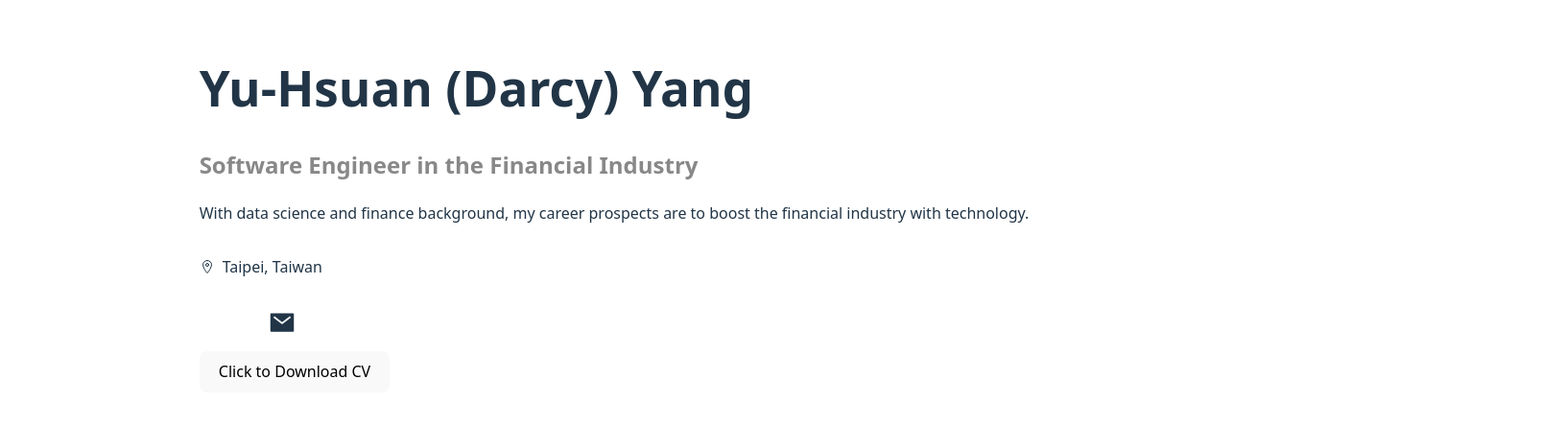
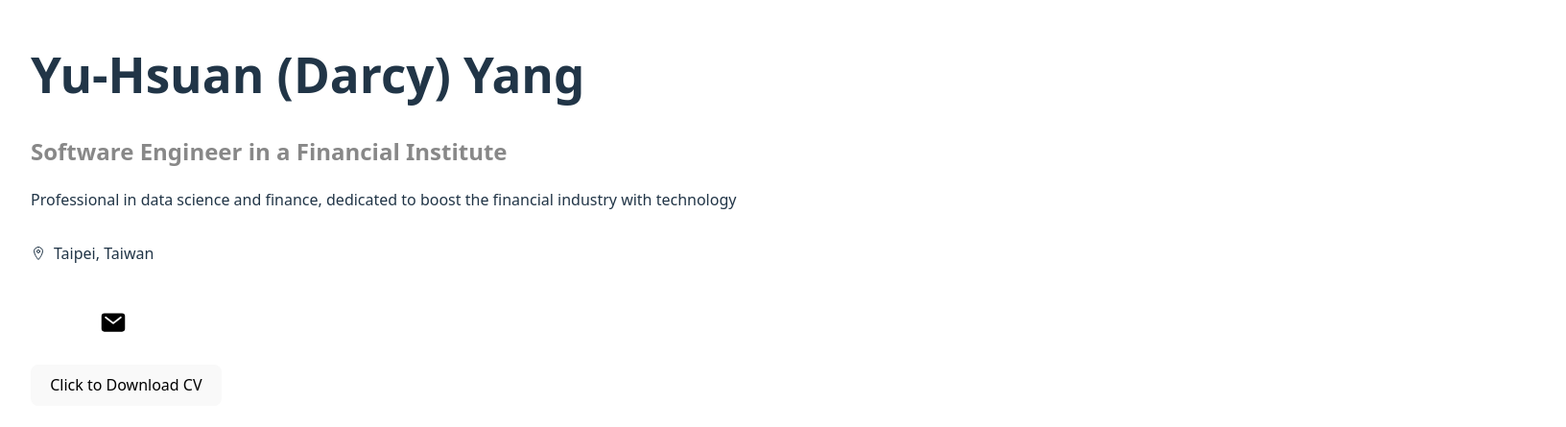
Before and after one commit to yuhsuanyang/personal_website, a React (Vite) app in the folder webpage/: page / in a window 1280 px wide. Shown: the part 173-618 px from the top of the page at 96% size, 1632 px wide, since content can reach past the window. Built offline with nearby package versions, Linux system fonts and the light colour scheme.

Commit message:
feat: add animation for intro description and show email address

```diff
--- a/webpage/src/components/ContactSection.jsx
+++ b/webpage/src/components/ContactSection.jsx
@@ -2,22 +2,43 @@ import {
   IoLogoGithub,
   IoLogoLinkedin,
   IoLocationOutline,
-  IoMailSharp,
+  IoMail,
+  IoCopyOutline,
 } from "react-icons/io5";
 import { IconContext } from "react-icons";
+import { useState, useEffect, useRef } from "react";
 import "./style.css";
 
 function ContactSection() {
+  const introText =
+    "Professional in data science and finance, dedicated to boost the financial industry with technology.";
+  const [text, setText] = useState("");
+  const [showEmailAddress, setShowEmailAddress] = useState(false);
+  const hasRun = useRef(false);
+
+  useEffect(() => {
+    if (hasRun.current) {
+      return;
+    }
+    hasRun.current = true;
+    let timeout;
+    for (let i = 0; i < introText.length; i++) {
+      timeout = setTimeout(() => {
+        setText((text) => text + introText[i]);
+      }, 10 * i);
+    }
+    return () => {
+      clearTimeout(timeout);
+    };
+  }, []);
+
   return (
-    <div>
+    <div style={{ width: "100em" }}>
       <h1>Yu-Hsuan (Darcy) Yang</h1>
       <h2 className="read-the-docs">
-        Software Engineer in the Financial Industry
+        Software Engineer in a Financial Institute
       </h2>
-      <p>
-        With data science and finance background, my career prospects are to
-        boost the financial industry with technology.
-      </p>
+      <p>{text}</p>
 
       <div className="flex-box">
         <IoLocationOutline />
@@ -27,16 +48,41 @@ function ContactSection() {
       <IconContext.Provider value={{ size: "1.75em" }}>
         <div className="flex-box">
           <a
+            aria-label="Linkedin"
             href="https://www.linkedin.com/in/darcy-yu-hsuan-yang/"
-            aria-label="Linkedin"
+            target="_blank"
           >
             <IoLogoLinkedin />
           </a>
-
-          <a href="https://github.com/yuhsuanyang" aria-label="Github">
+          <a
+            aria-label="Github"
+            href="https://github.com/yuhsuanyang"
+            target="_blank"
+          >
             <IoLogoGithub />
           </a>
-          <IoMailSharp />
+          <button
+            aria-label="Email"
+            className="icon-button"
+            onClick={() => {
+              setShowEmailAddress(!showEmailAddress);
+            }}
+          >
+            <IoMail />
+          </button>
+          <div
+            className="flex-box"
+            style={{
+              opacity: showEmailAddress ? 1 : 0,
+              transition: "all .2s",
+              gap: "0.25em",
+            }}
+          >
+            <p style={{ margin: 0 }}>sb0953330882@gmail.com</p>
+            <button aria-label="Copy" className="icon-button">
+              <IoCopyOutline size="1em" />
+            </button>
+          </div>
         </div>
       </IconContext.Provider>
       <div className="flex-box">
--- a/webpage/src/components/Links.jsx
+++ /dev/null
@@ -1 +0,0 @@
-import { IoMailOutline, IoLogoLinkedin, IoLogoGithub } from "react-icons/io5";
--- a/webpage/src/components/style.css
+++ b/webpage/src/components/style.css
@@ -4,3 +4,24 @@
     gap: 0.5em;
     margin: 1em 0;
 }
+
+.icon-button{
+    align-items: center;
+    display: inline-flex;
+    background-color: transparent;
+    border: none;
+    padding: 0;
+}
+
+.icon-button:hover{
+    background-color: transparent;
+    color: #535bf2;
+}
+
+.icon-button:focus{
+    outline: none;
+}
+
+.icon-button:focus-visible{  /* when using tab to select*/
+    outline: 4px auto -webkit-focus-ring-color;
+}
--- a/webpage/src/index.css
+++ b/webpage/src/index.css
@@ -51,7 +51,8 @@ button {
   transition: border-color 0.25s;
 }
 button:hover {
-  border-color: #646cff;
+  /* border-color: #646cff; */
+  background-color: #535bf2;
 }
 button:focus,
 button:focus-visible {
```
